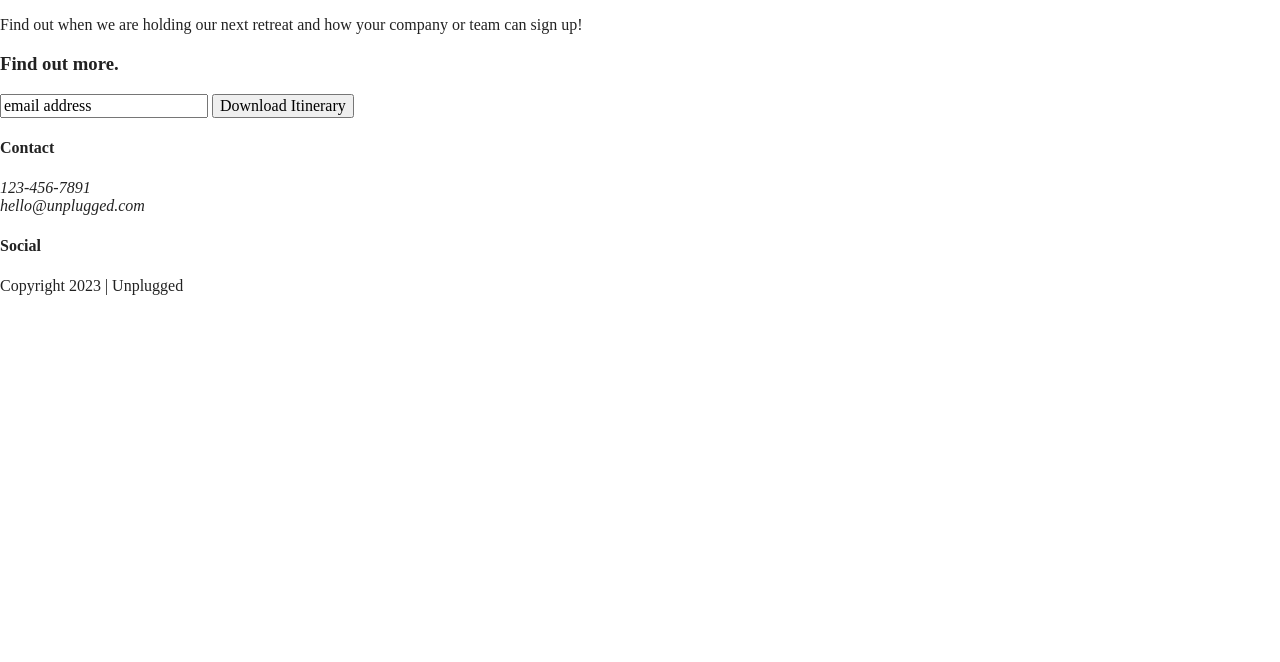
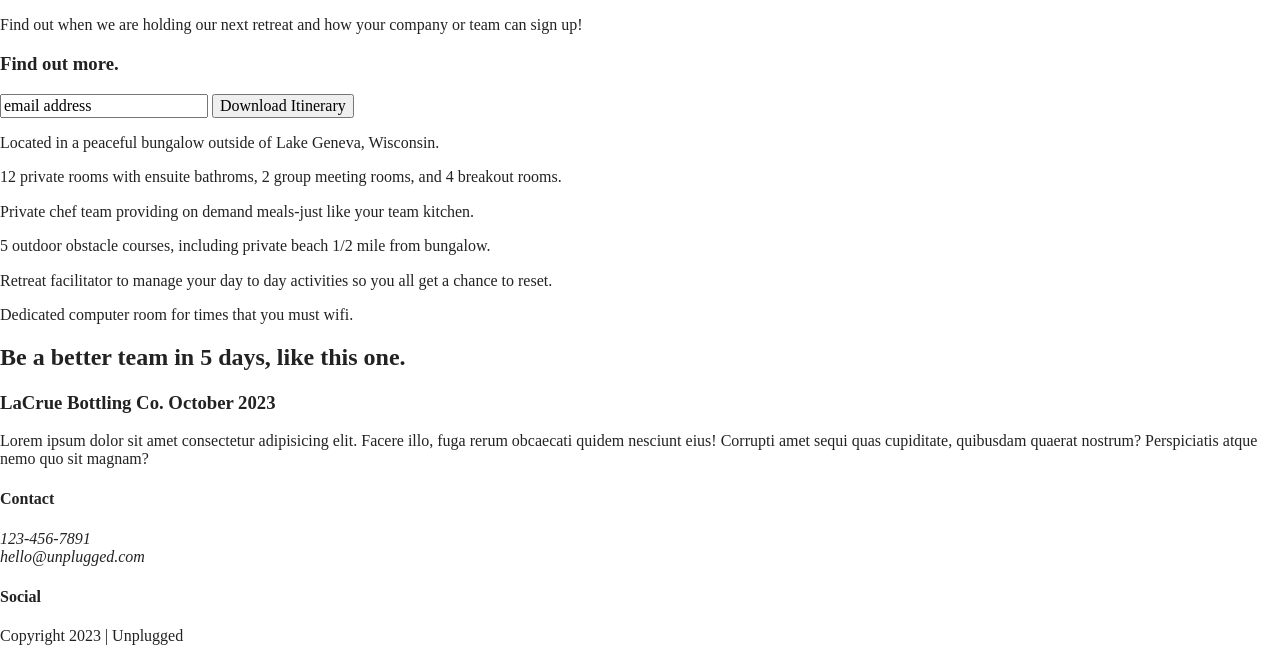
Before and after one commit to thaliabarrera08/unplugged, a website built with Parcel: page index.html in a window 1280 px wide. Shown: the part 176-838 px from the top of the page. Before the commit the page ends 800 px from the top, so only its background shows below. Built offline with nearby package versions, Linux system fonts and the light colour scheme.

Commit message:
Divs added

```diff
--- a/index.html
+++ b/index.html
@@ -46,28 +46,92 @@
 
   <aside>
     <div class="content-wrapper">
-    <h3>Want to join the next retreat? </h3>
+
+      <h3>Want to join the next retreat? </h3>
 
     <p> Find out when we are holding our next retreat and how your company
       or team can sign up! </p>
       </div>
 
-    <div class="form">
+      <div class="form-description">
+
       <h3>Find out more. </h3>
+      <div class="form">
        <input type="text" name="name" value="email address">
       <input type="button" value="Download Itinerary">
+
     </div>
+
   </div>
   <!--aside content wrapper ends-->
 
 </aside>
+<section class="features">
+  <div class="content-wrapper">
+
+    <article>
+      <p class="fontawesome-icon"></p>
+      <p class="features-item-description"> Located in a peaceful bungalow outside of
+        Lake Geneva, Wisconsin. </p>
+    </article>
+
+    <article>
+      <p class="bed-icon"></p>
+      <p class="features-item-description"> 12 private rooms with ensuite
+        bathroms, 2 group meeting rooms, and 4 breakout rooms.</p>
+    </article>
+
+    <article>
+      <p class="utensils-icon"></p>
+      <p class="features-item-description">Private chef team providing on demand meals-just like
+        your team kitchen. </p>
+    </article>
+
+    <article>
+      <p class="shoes-icon"></p>
+      <p class="features-item-description"> 5 outdoor obstacle courses, including
+        private beach 1/2 mile from bungalow.</p>
+    </article>
+
+    <article>
+      <p class="happy-face-icon"></p>
+      <p class="features-item-description">Retreat facilitator to manage
+        your day to day activities so you all get a chance to reset. </p>
+    </article>
+
+    <article>
+      <p class="wifi-icon"></p>
+      <p class="features-item-description"> Dedicated computer room for times that you must wifi.</p>
+    </article>
+
+    <section class="reviews">
+      <div class="content-wrapper">
+        <h2> Be a better team in 5 days, like this one.</h2>
+        <article>
+        <h3>LaCrue Bottling Co. October 2023</h3>
+        <p class="review-description"></p>
+
+        <p>Lorem ipsum dolor sit amet consectetur
+          adipisicing elit. Facere illo, fuga rerum
+          obcaecati quidem nesciunt eius! Corrupti
+          amet sequi quas cupiditate, quibusdam quaerat nostrum?
+          Perspiciatis atque nemo quo sit magnam?</p>
+
+    </article>
+        </div>
+    </section>
+
+
+    <!--Add your Features content here-->
+  </div>
+</section>
 
 </main>
 <!--main wrapper-->
 
 <footer>
     <div class="content-wrapper">
-      <div class="footer-conent">
+      <div class="footer-content">
         <div class="contact">
           <h4>Contact </h4>
           <address>
```
